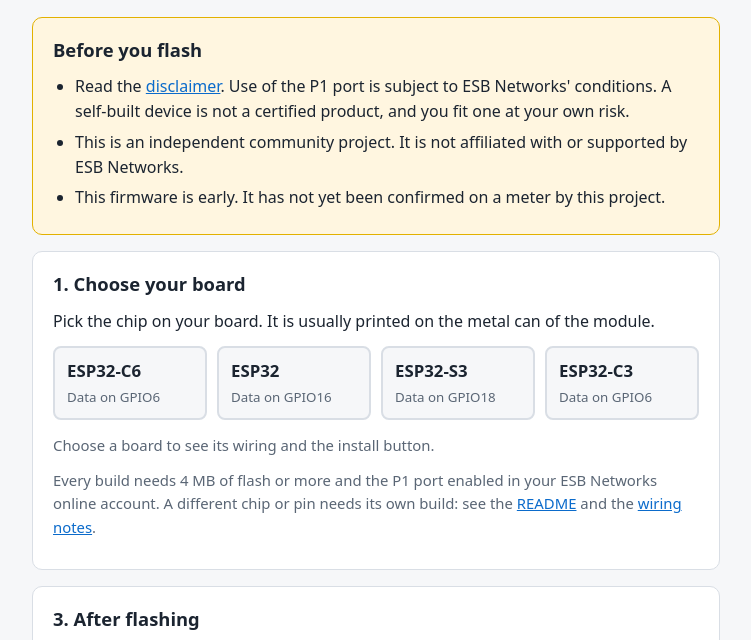
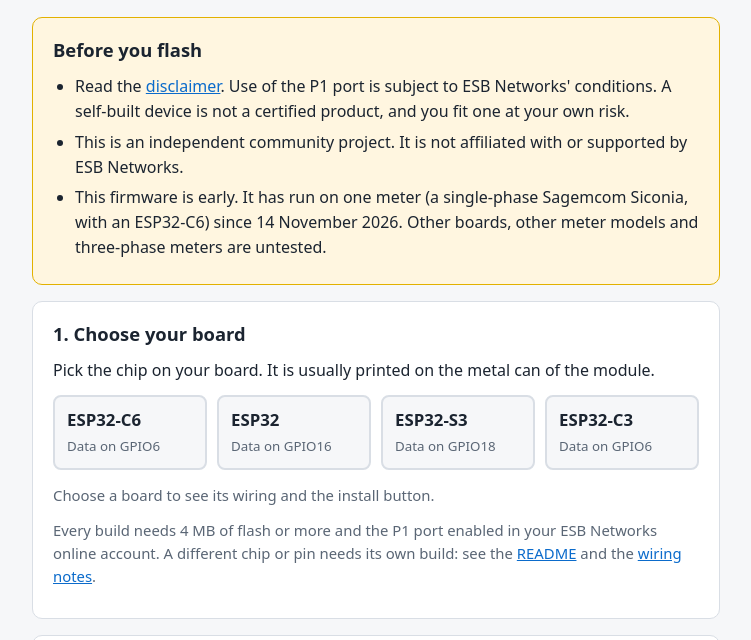
Before and after one commit to rossjmccarthy/ESB-Ireland-Networks-P1-Device, a plain HTML site: page web/index.html in a window 1280 px wide. Shown: the part 131-771 px from the top of the page, without its empty margins (264-1015 px from the left). Drawn offline with Linux system fonts and the light colour scheme.

Commit message:
Record the tested meter model and update status after testing
Records the meter this project runs on (a single-phase Sagemcom Siconia)
in the telegram and hardware notes, marks the DSMR pinout as confirmed on
it, and updates the status wording on the README and the web flasher now
that the ESP32-C6 build has been running on a meter since 14 November.

Co-Authored-By: Claude Opus 5.5 <noreply@anthropic.com>
Claude-Session: https://claude.ai/code/session_01Bei1VRkiBdkUhXWhgDNMhk

```diff
--- a/web/index.html
+++ b/web/index.html
@@ -86,8 +86,9 @@
         supported by ESB Networks.
       </li>
       <li>
-        This firmware is early. It has not yet been confirmed on a meter by
-        this project.
+        This firmware is early. It has run on one meter (a single-phase
+        Sagemcom Siconia, with an ESP32-C6) since 14 November 2026. Other
+        boards, other meter models and three-phase meters are untested.
       </li>
     </ul>
   </section>
@@ -215,7 +216,7 @@
       id: "esp32c6", name: "ESP32-C6", pin: "GPIO6",
       example: "Built for the ESP32-C6-DevKitC-1 (ESP32-C6-WROOM-1 module).",
       usb: "If your board has two USB ports, use the one labelled USB, so the installer can ask for your Wi-Fi details afterwards.",
-      status: "Flashed and added to Home Assistant by this project. Not yet confirmed on a meter."
+      status: "Running on this project's meter since 14 November 2026."
     },
     {
       id: "esp32", name: "ESP32", pin: "GPIO16",
```
Also changed, not shown: 3 other files.
